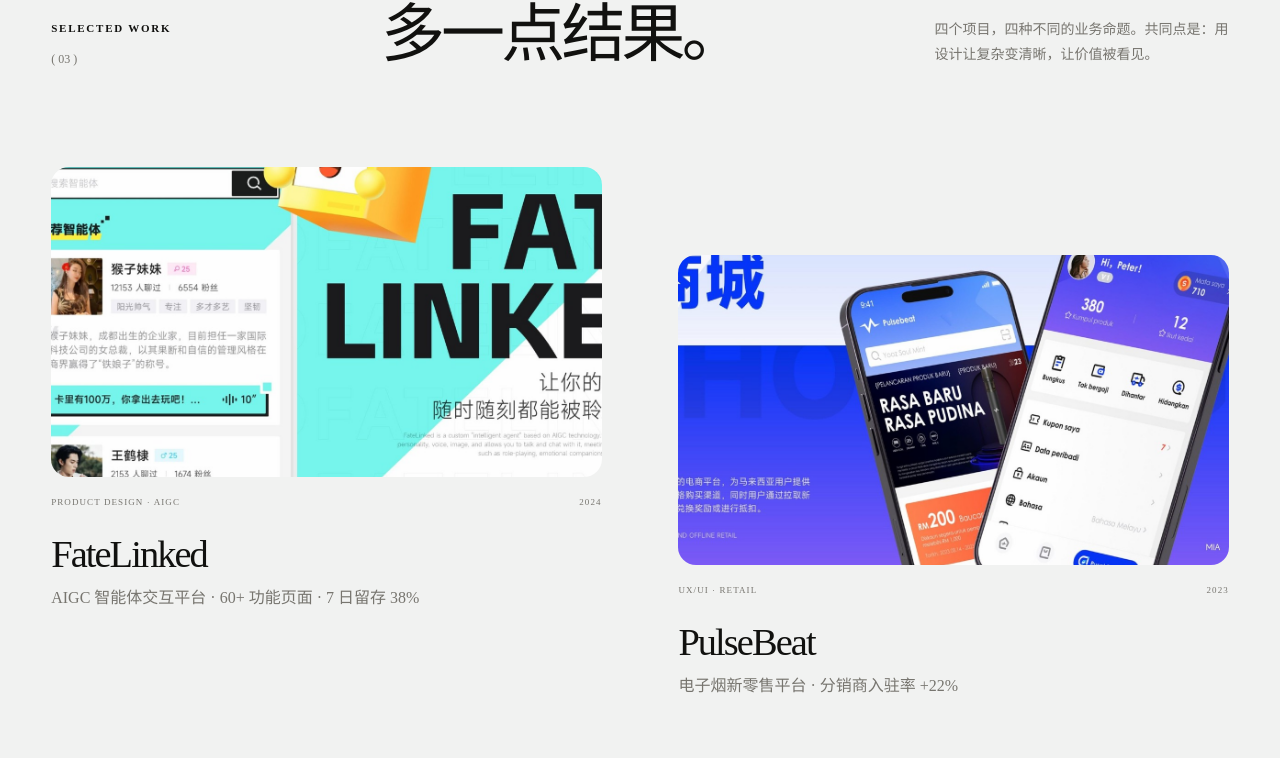
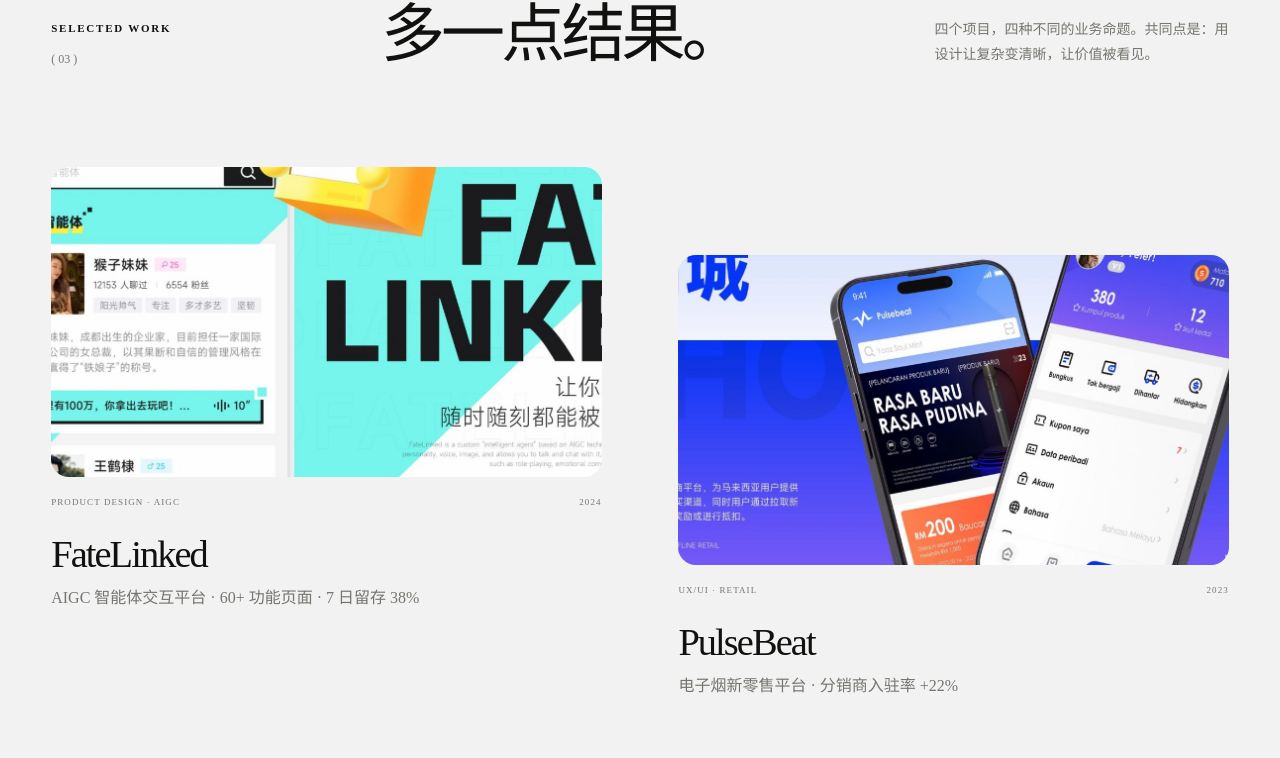
Before and after one commit to Miaaaa857/profile, a React (Vite) app: page / in a window 1280 px wide. Shown: the part 3803-4561 px from the top of the page. Built offline with nearby package versions, Linux system fonts and the light colour scheme.

Commit message:
Tighten project image crop

```diff
--- a/src/styles/global.css
+++ b/src/styles/global.css
@@ -125,8 +125,8 @@ i { font-style: normal; }
 .project-grid { display: grid; grid-template-columns: 1fr 1fr; column-gap: clamp(28px, 6vw, 110px); row-gap: 64px; align-items: start; }
 .project-card:nth-child(even) { margin-top: 88px; }
 .project-visual { position: relative; overflow: hidden; aspect-ratio: 16 / 9; border-radius: var(--radius-media-md); background: var(--surface); }
-.project-visual img { width: 100%; height: 100%; object-fit: cover; object-position: center; transition: transform .8s var(--ease); }
-.project-card:hover .project-visual img { transform: scale(1.035); }
+.project-visual img { position: absolute; inset: 0; width: 100%; height: 100%; object-fit: cover; object-position: center; transform: scale(1.08); transition: transform .8s var(--ease); }
+.project-card:hover .project-visual img { transform: scale(1.12); }
 .project-open { position: absolute; right: 22px; top: 22px; width: 54px; height: 54px; display: grid; place-items: center; border-radius: 50%; background: var(--white); font-size: 18px; transform: scale(0); transition: transform .6s var(--ease); }
 .project-card:hover .project-open { transform: scale(1); }
 .project-info { padding-top: 20px; }
```
